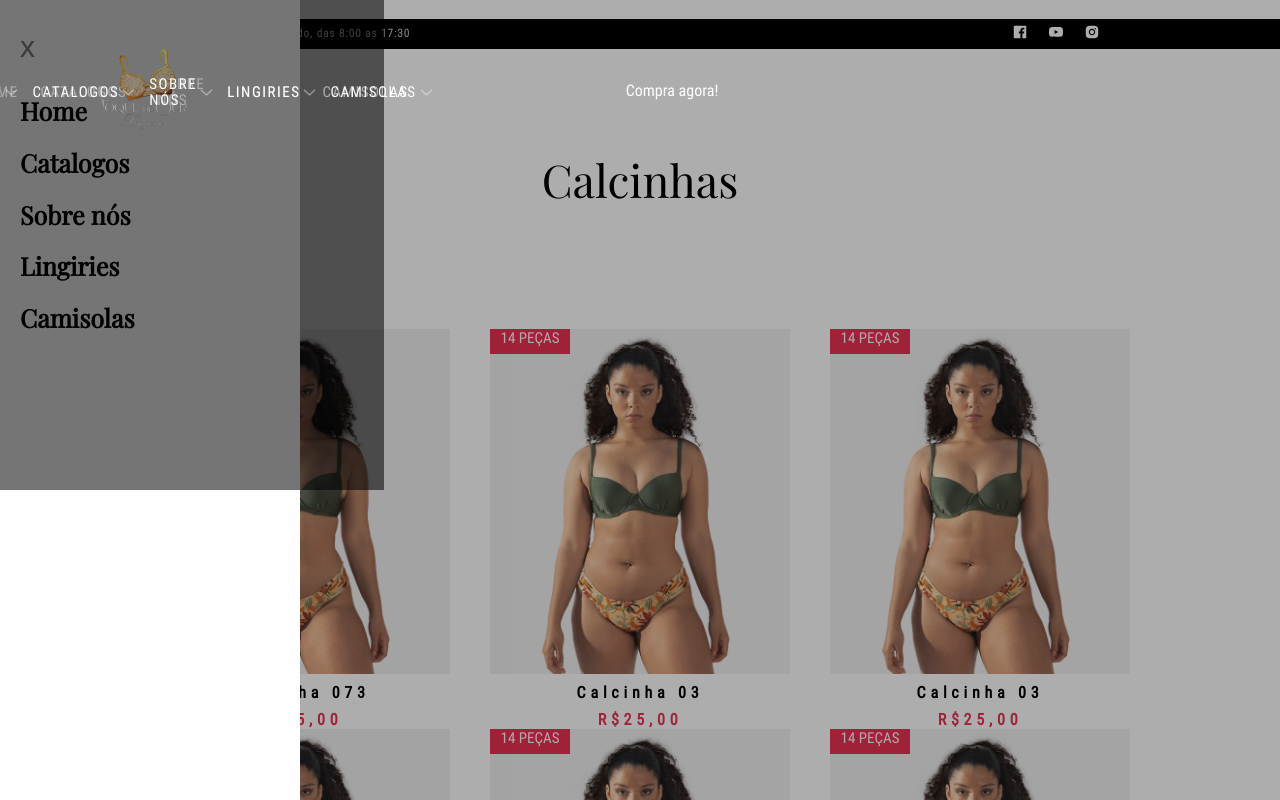
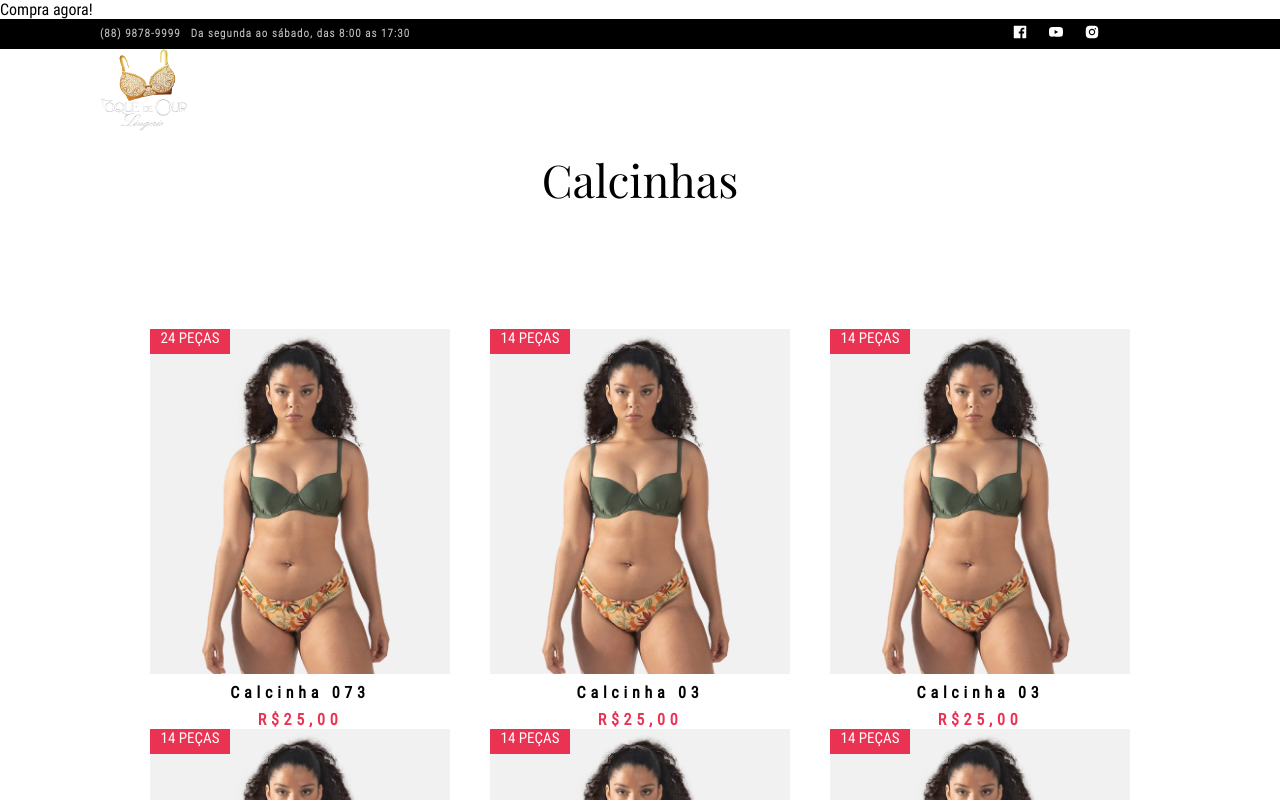
Before and after one commit to vitorfail/toque-de-ouro, a Next.js app: page /Calcinhas in a window 1280 px wide. Shown: the top 800 px of the page. Built offline with nearby package versions, Linux system fonts and the light colour scheme.

Commit message:
melhorando

```diff
--- a/src/app/MiniMenu/index.css
+++ b/src/app/MiniMenu/index.css
@@ -1,11 +1,12 @@
-.menu{
+.minimenu{
     z-index: 10;
     width: 100%;
     height: 100%;
+    display: none;
     position: fixed;
     background: rgba(0, 0, 0, 0.322);
 }
-.menu .barra{
+.minimenu .barra{
     flex-direction: column;
     display: flex;
     align-items: flex-start;
@@ -14,7 +15,7 @@
     width: 300px;
     background: white;
 }
-.menu .barra .op{
+.minimenu .barra .op{
     flex-direction: column;
     display: flex;
     align-items: flex-start;
@@ -22,17 +23,20 @@
 
     height: 240px;
 }
-.menu .barra .fechar{
+.minimenu .barra .fechar{
     color: rgba(0, 0, 0, 0.5);
     font-family: Arial, Helvetica, sans-serif;
     font-size: 30px;
 }
-.menu .barra .fechar, .menu .barra .op{
+.minimenu .barra .fechar, .minimenu .barra .op{
     margin-top: 30px;
     padding-left: 20px;
 }
-.menu .barra .op p{
+.minimenu .barra .op p{
     font-weight: 600;
     font-family: "Playfair";
     font-size: 25px;
 }
+.minimenu.show{
+    display: flex;
+}
--- a/src/app/MiniMenu/index.js
+++ b/src/app/MiniMenu/index.js
@@ -7,7 +7,7 @@ import { Context } from "../provide";
 export default function MiniMenu() {
   const {menu, setmenu} = Context()
   return (
-    <div className={menu?"menu": "menu show"}>
+    <div className={menu?"minimenu show": "minimenu"}>
       <div className="barra">
         <p className="fechar" onClick={() => setmenu(false)}>x</p>
         <div className="op">
```
Also changed, not shown: src/app/page.js (+3 -1 lines).
